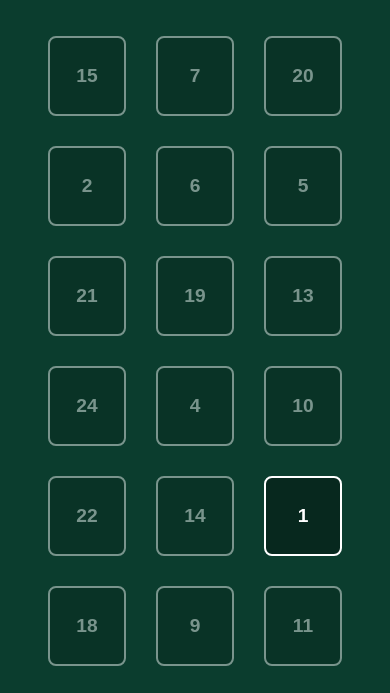
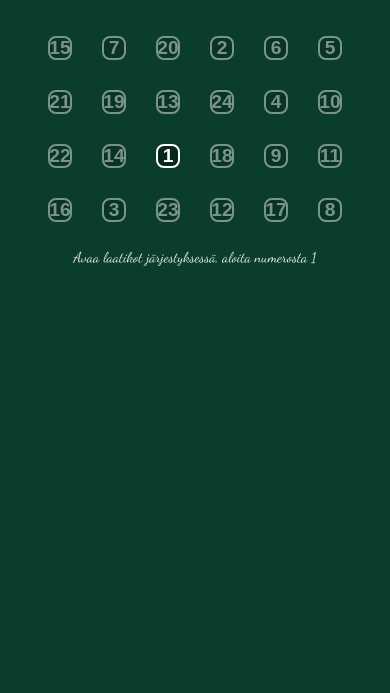
Before and after one commit to cassandrajuuse/Joulukalenteri, a plain HTML site: page index.html in a window 390 px wide. Shown: the part 123-816 px from the top of the page. Drawn offline with Linux system fonts and the light colour scheme.

Commit message:
Update Styles.css

```diff
--- a/Styles.css
+++ b/Styles.css
@@ -143,7 +143,7 @@ html, body {
 }
 
 #modalImage {
-    margin: 12px 0;
+    margin: 1px 1px;
 }
 
 #modalImage img {
@@ -179,21 +179,3 @@ html, body {
     80% {transform: scale(1.05); opacity: 1;}
     100% {transform: scale(1); opacity: 1;}
 }
-
-@media (max-width: 720px) {
-    .box {
-        height: 90px;
-    }
-    .calendar {
-        grid-template-columns: repeat(4, 1fr);
-    }
-}
-
-@media (max-width: 420px) {
-    .box {
-        height: 80px;
-    }
-    .calendar {
-        grid-template-columns: repeat(3, 1fr);
-    }
-}
```
